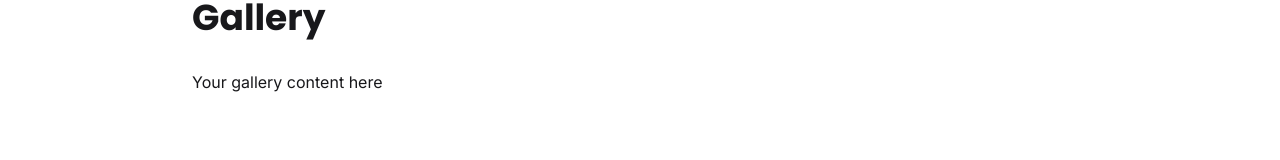
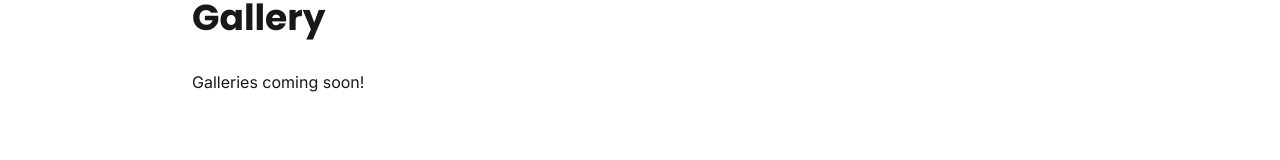
Before and after one commit to v-mcnett/ecpb-2026, a Next.js app: page /gallery in a window 1280 px wide. Shown: the part 262-422 px from the top of the page. Built offline with nearby package versions, Linux system fonts and the light colour scheme.

Commit message:
Updating content on gallery page

```diff
--- a/src/app/(pages)/gallery/page.tsx
+++ b/src/app/(pages)/gallery/page.tsx
@@ -10,7 +10,7 @@ export default function GalleryPage() {
     <div className="max-w-4xl mx-auto py-8">
       <h1 className="text-4xl font-bold mb-8">Gallery</h1>
       <div className="prose lg:prose-xl">
-        <p>Your gallery content here</p>
+        <p>Galleries coming soon!</p>
       </div>
     </div>
   )
```
